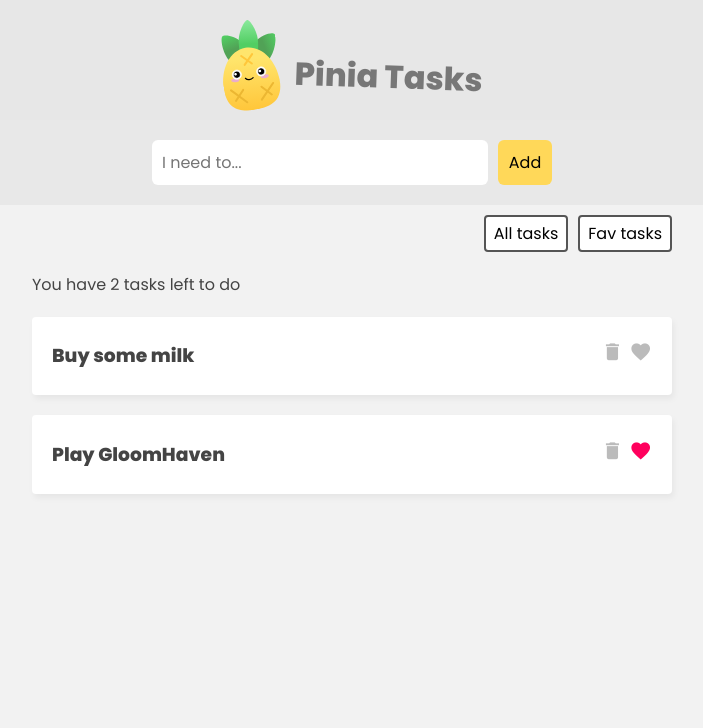
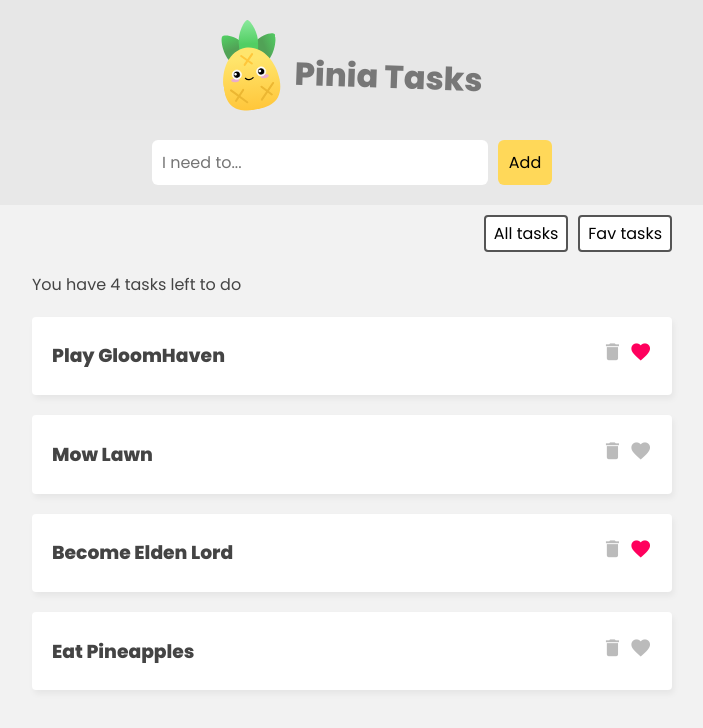
Before and after one commit to FranBotha1990/pinia-tasks-app, a Vue app: page / in a window 1280 px wide. Shown: the top 728 px of the page, without its empty margins (288-991 px from the left). Built offline with nearby package versions, Linux system fonts and the light colour scheme; data requests are answered from the project's data file.

Commit message:
Create db.json file and replace hardcoded tasks, create async function to retrieve tasks from file.

```diff
--- /dev/null
+++ b/data/db.json
@@ -0,0 +1,24 @@
+{
+    "tasks": [
+        {
+            "id": 1,
+            "title": "Play GloomHaven",
+            "isFav": true
+        },
+        {
+            "id": 2,
+            "title": "Mow Lawn",
+            "isFav": false
+        },
+        {
+            "id": 3,
+            "title": "Become Elden Lord",
+            "isFav": true
+        },
+        {
+            "id": 4,
+            "title": "Eat Pineapples",
+            "isFav": false
+        }
+    ]
+}
--- a/src/App.vue
+++ b/src/App.vue
@@ -17,6 +17,9 @@
             <button @click="filter = 'all'">All tasks</button>
             <button @click="filter = 'favs'">Fav tasks</button>
         </nav>
+
+        <!-- loading -->
+        <div class="loading" v-if="taskStore.loading">Loading tasks...</div>
 
         <!-- task list -->
         <div class="task-list" v-if="filter === 'all'">
@@ -47,6 +50,9 @@
             // Declare a variable, using the useTaskStore, and invoke it ()
             const taskStore = useTaskStore()
 
+            // fetch tasks
+            taskStore.getTasks()
+
             const filter = ref('all')
 
             return { taskStore, filter }
--- a/src/assets/main.css
+++ b/src/assets/main.css
@@ -114,3 +114,13 @@
   color: #555;
   font-size: 1em;
 }
+
+.loading {
+  max-width: 640px;
+  border: 1px solid #ffd859;
+  background: #ffe9a0;
+  color: #3a3a3a;
+  padding: 5px 0;
+  text-align: center;
+  margin: 30px auto;
+}
--- a/src/stores/TaskStore.js
+++ b/src/stores/TaskStore.js
@@ -3,10 +3,8 @@
 // Invoke function to create a store from a variable
 export const useTaskStore = defineStore('taskStore', {
     state: () => ({
-        tasks: [
-            {id: 1, title: "Buy some milk", isFav: false},
-            {id: 2, title: "Play GloomHaven", isFav: true}
-        ]
+        tasks: [],
+        loading: false
     }),
     getters: {
         favs() {
@@ -22,6 +20,14 @@
         }
     },
     actions: {
+        async getTasks() {
+            this.loading = true
+            const res = await fetch('http://localhost:3000/tasks')
+            const data = await res.json()
+
+            this.tasks = data
+            this.loading = false
+        },
         addTask(task) {
             this.tasks.push(task)
         },
```
